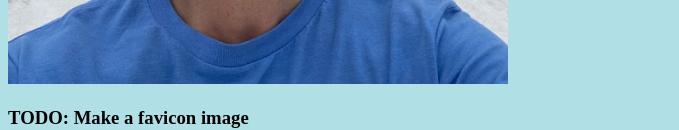
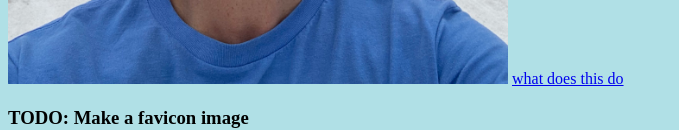
Before and after one commit to Eli-Howland/Eli-Howland.github.io, a plain HTML site: page index.html in a window 1280 px wide. Shown: the part 671-801 px from the top of the page, without its empty margins (0-679 px from the left). Drawn offline with Linux system fonts and the light colour scheme.

Commit message:
time api

```diff
--- a/index.html
+++ b/index.html
@@ -10,6 +10,8 @@
     <h1>Welcome to Eli's Website</h1>
 
     <img src="Github_Picture.jpg" alt="Mountain" style="height: 675px;width: 500px;">
+
+   <a href="http://worldtimeapi.org/api/timezone/America/Chicago"> what does this do</a>
 
     <h3>
         TODO: Make a favicon image <br>
```
